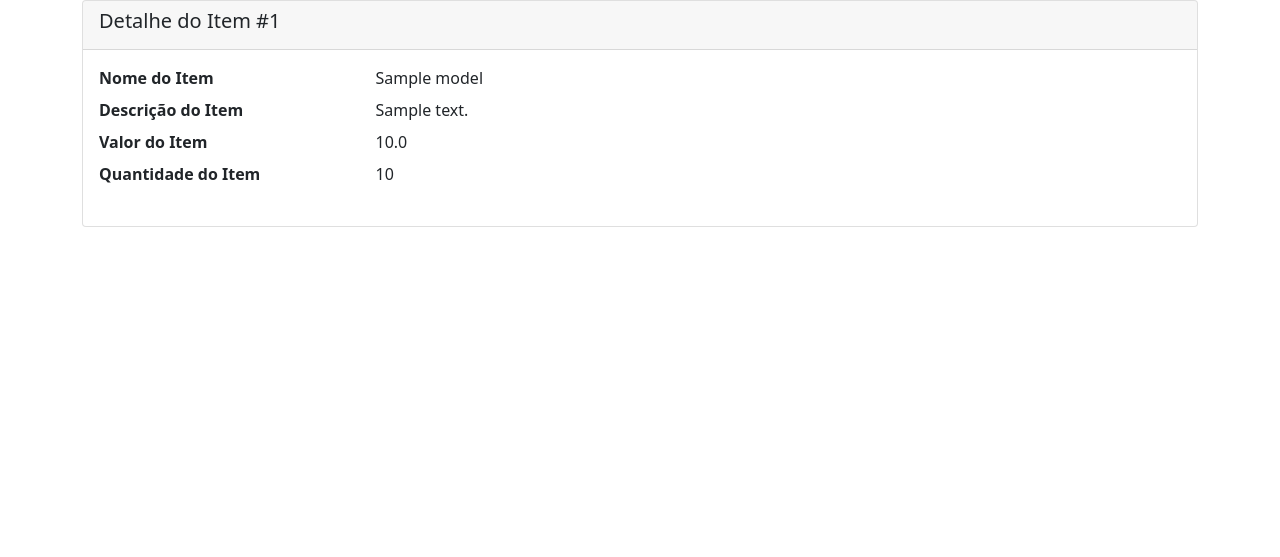
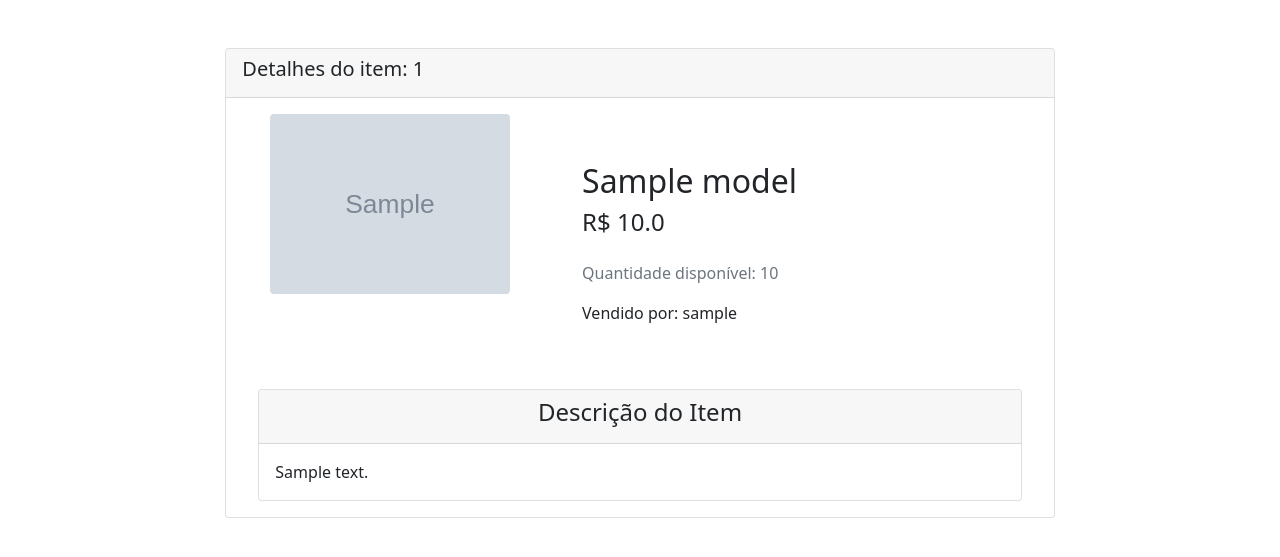
Before and after one commit to VPPietro/DjangoPython_Estudo, a Django app: page /loja/1/ in a window 1280 px wide. Shown: the part 56-613 px from the top of the page. Run offline with Django 3.2, Linux system fonts and the light colour scheme; tables that the repository leaves empty hold one stand-in row (values such as "Sample post"); grey boxes marked "Sample" are stand-in pictures; some libraries are stand-ins or nearby versions.

Commit message:
update refinamento views (create, update)

```diff
--- a/mercadolivre/apps/loja_app/views.py
+++ b/mercadolivre/apps/loja_app/views.py
@@ -7,6 +7,7 @@ from django.shortcuts import redirect
 from django.views.generic import ListView, CreateView, DetailView, UpdateView, DeleteView
 from django.urls import reverse_lazy
 from django.contrib.messages.views import SuccessMessageMixin
+from django.forms import BaseModelForm
 
 from .models import ItensModel
 from apps.loja_app.forms import CreateItemForm
@@ -56,6 +57,10 @@ class ItemDetailView(DetailView):
     template_name = 'loja/detail.html'
     context_object_name = 'item'
 
+    def get_context_data(self, **kwargs: any) -> dict[str, any]:
+        context = super().get_context_data(**kwargs)
+        return context
+
 
 decorators = [
     permission_required(login_url='/user/login', perm='user_app.has_perm')
@@ -100,10 +105,18 @@ class ItemUpdateView(UpdateView):
     model = ItensModel
     template_name = 'loja/update.html'
     context_object_name = 'item'
-    fields = ('nome', 'descricao', 'valor', 'quantidade')
+    fields = ('nome', 'descricao', 'valor', 'quantidade', 'imagem')
 
     def get_success_url(self) -> str:
-        return reverse_lazy('detalhe-itens', kwargs={'pk': self.object.id})
+        return reverse_lazy('detalhe-item', kwargs={'pk': self.object.id})
+
+    def get_context_data(self, **kwargs: any) -> dict[str, any]:
+        context = super().get_context_data(**kwargs)
+        if context['item'].vendedor.id != self.request.user.id:
+            messages.error(self.request, 'Você não tem permissão para alterar este item')
+            return {}
+        return context
+
 
 
 @method_decorator(decorators, name='dispatch')
--- /dev/null
+++ b/mercadolivre/mercadolivre/test.py
@@ -0,0 +1,2 @@
+
+MESSAGE_STORAGE = 'django.contrib.messages.storage.cookie.CookieStorage'
--- a/mercadolivre/templates/loja/detail.html
+++ b/mercadolivre/templates/loja/detail.html
@@ -3,23 +3,35 @@
 
 
 {% block content %}
-<div class="container">
-<div class="card">
-    <div class="card-header">
-        <h5 class="card-title">Detalhe do Item #{{item.id}}</h5>
-    </div>
-    <div class="card-body">
-    <dl class="row">
-    <dt class="col-sm-3">Nome do Item</dt>
-    <dd class="col-sm-9">{{ item.nome }}</dd>
-    <dt class="col-sm-3">Descrição do Item</dt>
-    <dd class="col-sm-9">{{ item.descricao }}</dd>
-    <dt class="col-sm-3">Valor do Item</dt>
-    <dd class="col-sm-9">{{ item.valor }}</dd>
-    <dt class="col-sm-3">Quantidade do Item</dt>
-    <dd class="col-sm-9">{{ item.quantidade }}</dd>
-    </dl>
+<div class="container col-8 mt-5 mb-5">
+    <div class="card">
+
+        <div class="card-header">
+            <h5 class="card-title">Detalhes do item: {{item.id}}</h5>
+        </div>
+        <div class="card-body">
+            <div class="row ms-3">
+                <div class="col-4">
+                    <img src="/media/{{item.imagem}}" class="figure-img img-fluid rounded">
+                </div>
+                <div class="col-6 mt-5 ms-5">
+                    <h2>{{item.nome}}</h2>
+                    <h4>R$ {{item.valor}}</h4>
+                    <p class="text-muted mt-4">Quantidade disponível: {{item.quantidade}}</p>
+                    <p class="mt-3">Vendido por: {{item.vendedor}}</p>
+                </div>
+            </div>
+            <div class="row ms-3 me-3 mt-5">
+                <div class="card ps-0 pe-0">
+                    <div class="text-center card-header">
+                        <h4 class="card-title">Descrição do Item</h4>
+                    </div>
+                    <div class="card-body">
+                        <p class="card-text">{{ item.descricao }}</p>
+                    </div>
+                </div>
+            </div>
+        </div>
     </div>
 </div>
-</div>
 {% endblock %}
--- a/mercadolivre/templates/loja/list.html
+++ b/mercadolivre/templates/loja/list.html
@@ -2,6 +2,9 @@
 {% load static %}
 
 {% block content %}
+<div class="container col-6 mt-3">
+    {% include 'partials/_alerts.html'%}
+</div>
 {% if request.path_info == '/' %}
 {% include 'loja/partials/_index_page.html' %}
 
--- a/mercadolivre/templates/loja/partials/_index_page.html
+++ b/mercadolivre/templates/loja/partials/_index_page.html
@@ -6,7 +6,7 @@
     <div class="row">
         {% for item in page_obj %}
                 <div class="card ms-3 mt-3" style="width: 20rem;">
-                <img src="/media/{{item.imagem}}" class="card-img-top" alt="{{media_root}}\{{item.imagem}}">
+                    <img src="/media/{{item.imagem}}" class="card-img-top mt-2" alt="{{media_root}}\{{item.imagem}}">
                     <div class="card-body">
                         <h5 class="card-title">{{item.nome.title}}</h5>
                         <p class="card-text">R${{item.valor}}</p>
```
Also changed, not shown: mercadolivre/apps/loja_app/tests/test_views.py (+6 -8 lines), mercadolivre/templates/loja/create.html (+1 -7 lines), mercadolivre/templates/loja/update.html (+7 -0 lines), mercadolivre/media/fotos/2021/08/02/13-10-2016_CrystalDisk_Info_HD.png (added). Lines whose indentation alone changed are shown as unchanged.
